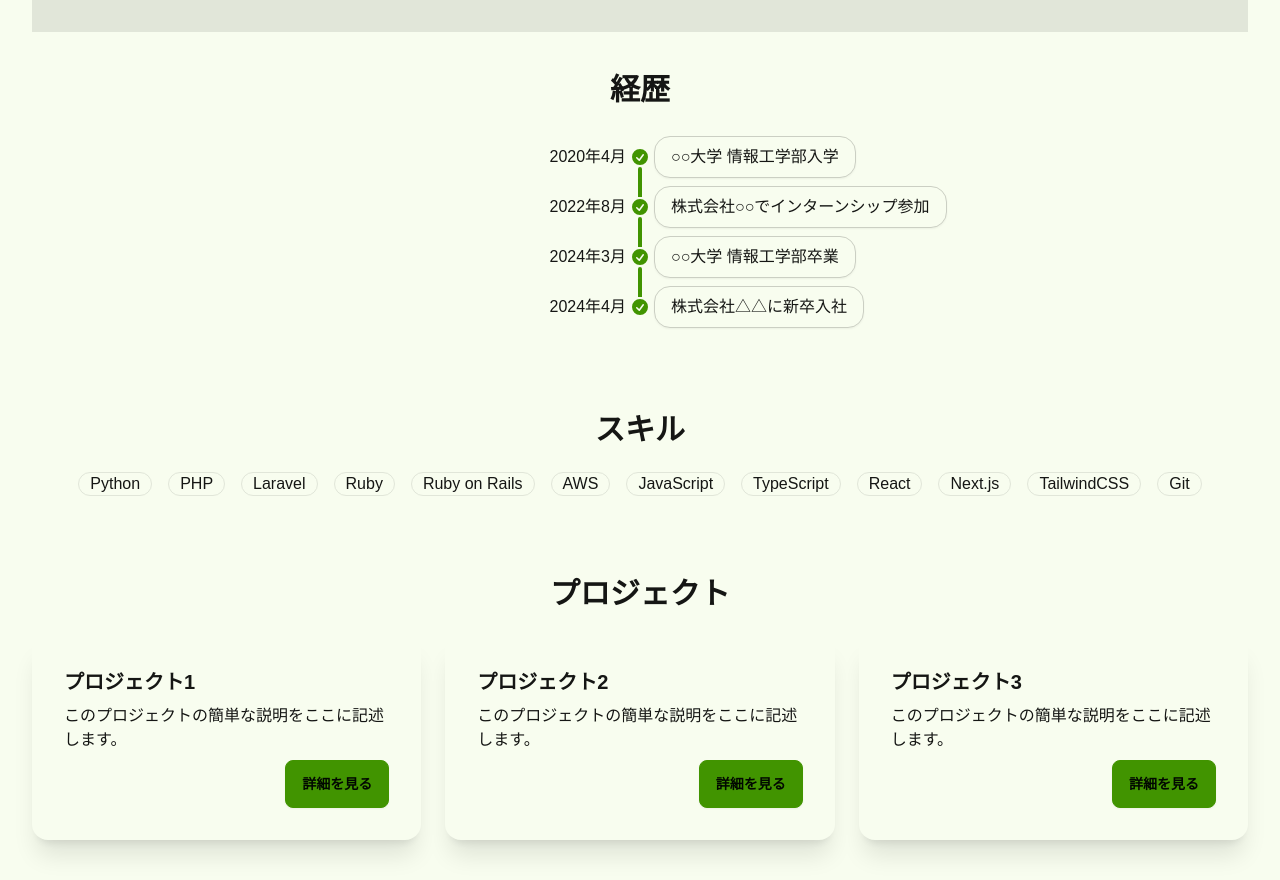
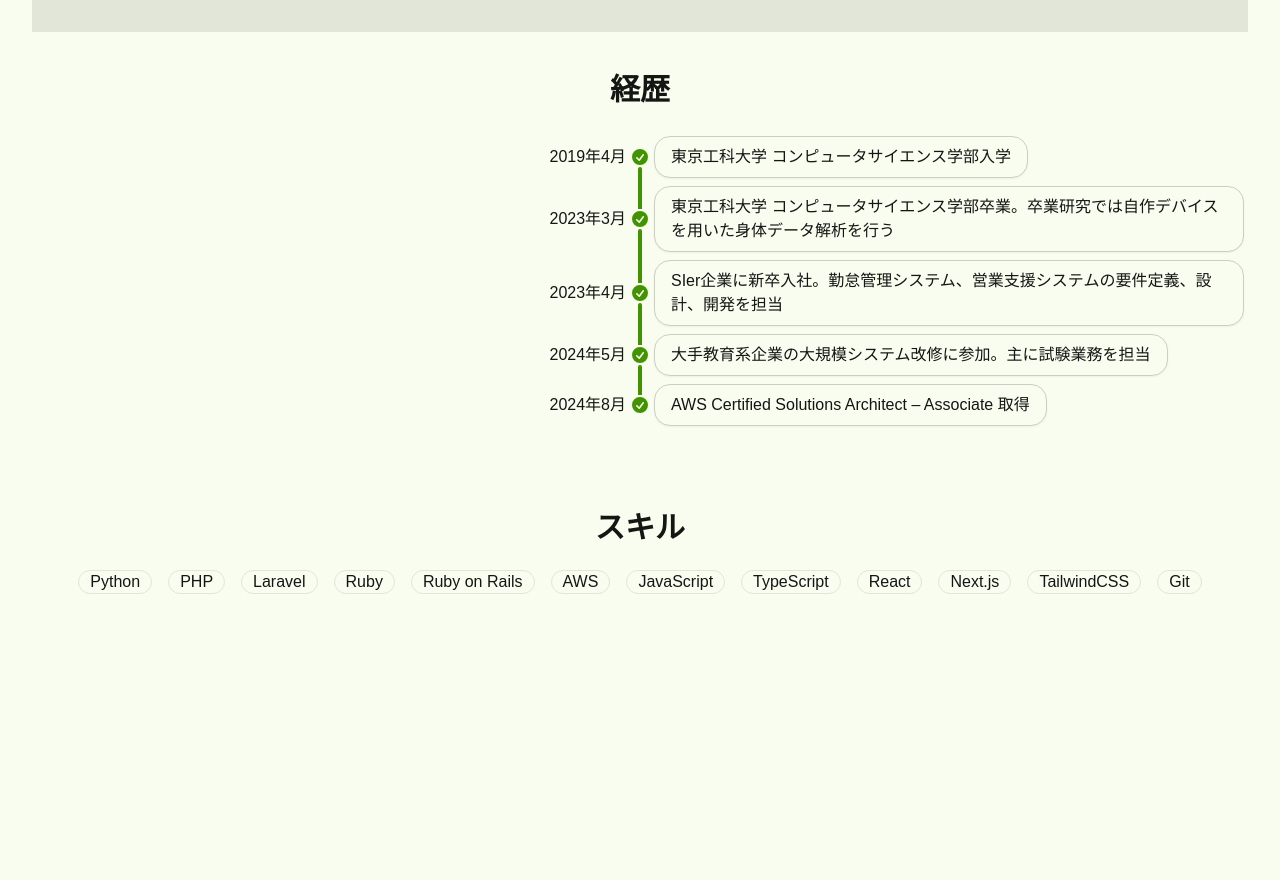
Before and after one commit to RF2034/portfolio, a Next.js app: page / in a window 1280 px wide. Shown: the part 760-1640 px from the top of the page. After the commit the page ends 1394 px from the top, so only its background shows below. Built offline with nearby package versions, Linux system fonts and the light colour scheme; a web font is replaced by a local one.

Commit message:
見せるように情報追加

```diff
--- a/src/app/components/Hero.tsx
+++ b/src/app/components/Hero.tsx
@@ -21,9 +21,14 @@ export default function Hero() {
             </h1>
             <div className="flex-grow"></div>
           </div>
+          <p className="py-6 text-">1999年生まれ、神奈川県在住</p>
           <p className="py-6 text-">
-            エンジニアとしての自己PR文をここに記述します。私の強みや目標、興味のある分野などについて簡潔に説明します。
+            WEBバックエンドエンジニア中心にフロント、インフラも
           </p>
+          <p className="py-6 text-">
+            趣味は音楽、読書、お茶、お酒、ゲームなど......
+          </p>
+
           <p className="text-lg">
             お問い合わせ:{" "}
             <a
--- a/src/app/data/projects.ts
+++ b/src/app/data/projects.ts
@@ -6,19 +6,9 @@ export interface Project {
 
 const projectsData: Project[] = [
   {
-    name: "プロジェクト1",
-    description: "このプロジェクトの簡単な説明をここに記述します。",
+    name: "ポートフォリオ",
+    description: "Next.js、DaisyUIを用いて作成しています。",
     link: "https://project1.example.com",
-  },
-  {
-    name: "プロジェクト2",
-    description: "このプロジェクトの簡単な説明をここに記述します。",
-    link: "https://project2.example.com",
-  },
-  {
-    name: "プロジェクト3",
-    description: "このプロジェクトの簡単な説明をここに記述します。",
-    link: "https://project3.example.com",
   },
 ];
 
--- a/src/app/data/timeline.ts
+++ b/src/app/data/timeline.ts
@@ -6,23 +6,30 @@ export interface TimelineItem {
 
 const timelineData: TimelineItem[] = [
   {
-    date: "2020年4月",
-    description: "○○大学 情報工学部入学",
+    date: "2019年4月",
+    description: "東京工科大学 コンピュータサイエンス学部入学",
     flag: true,
   },
   {
-    date: "2022年8月",
-    description: "株式会社○○でインターンシップ参加",
+    date: "2023年3月",
+    description:
+      "東京工科大学 コンピュータサイエンス学部卒業。卒業研究では自作デバイスを用いた身体データ解析を行う",
     flag: true,
   },
   {
-    date: "2024年3月",
-    description: "○○大学 情報工学部卒業",
+    date: "2023年4月",
+    description:
+      "SIer企業に新卒入社。勤怠管理システム、営業支援システムの要件定義、設計、開発を担当",
     flag: true,
   },
   {
-    date: "2024年4月",
-    description: "株式会社△△に新卒入社",
+    date: "2024年5月",
+    description: "大手教育系企業の大規模システム改修に参加。主に試験業務を担当",
+    flag: true,
+  },
+  {
+    date: "2024年8月",
+    description: "AWS Certified Solutions Architect – Associate 取得",
     flag: true,
   },
 ];
--- a/src/app/page.tsx
+++ b/src/app/page.tsx
@@ -9,7 +9,7 @@ export default function Home() {
       <Hero />
       <Timeline />
       <Skills />
-      <Projects />
+      {/* <Projects /> */}
     </main>
   );
 }
```
